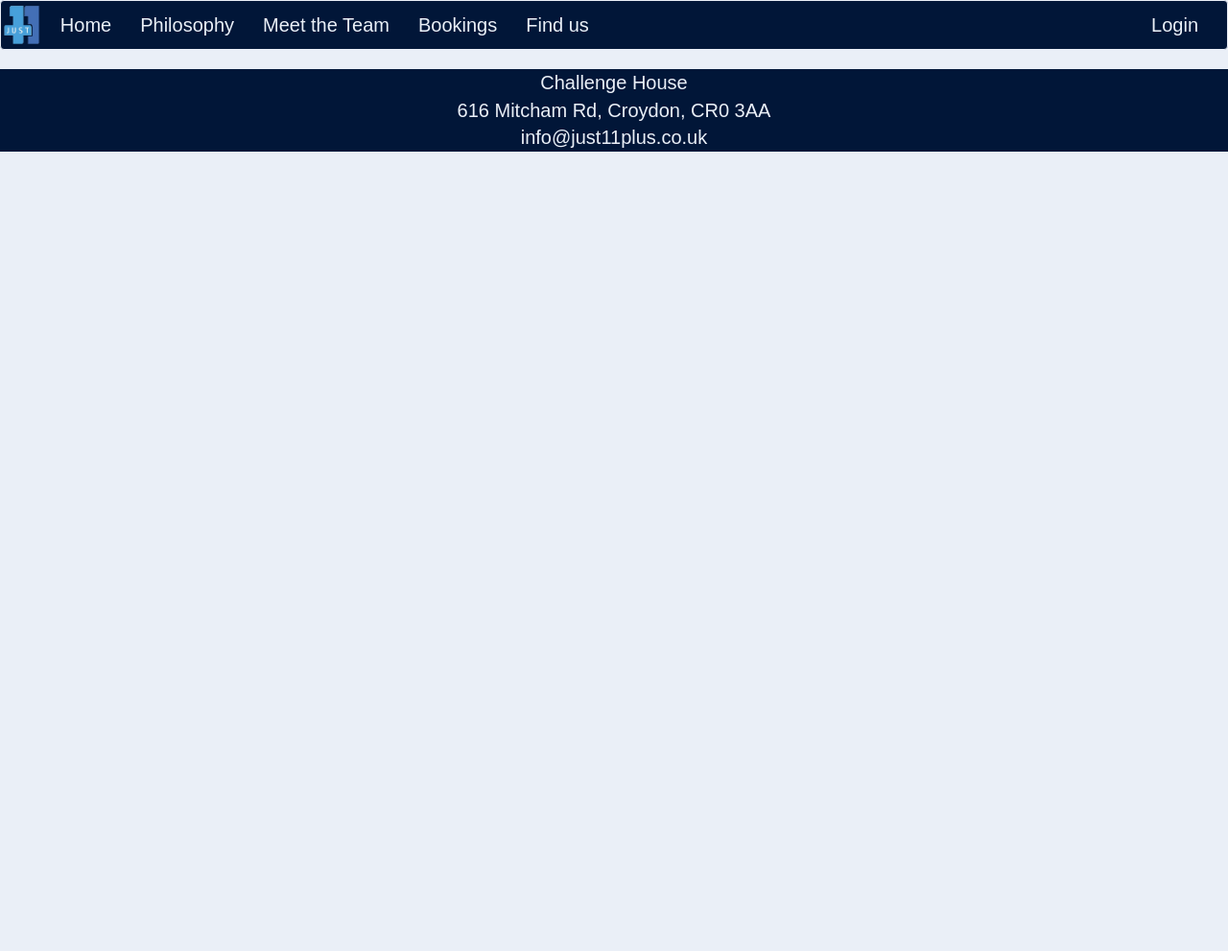
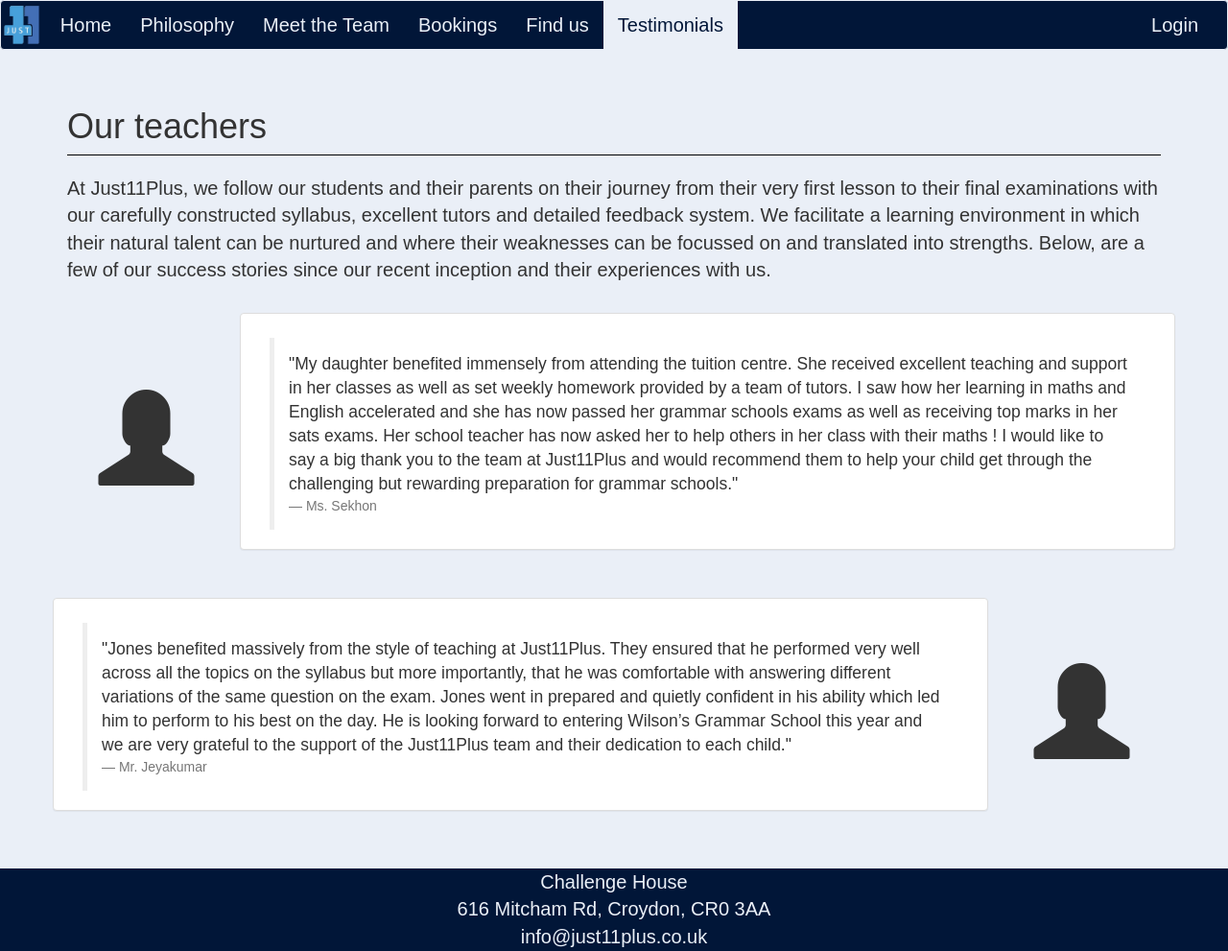
Before and after one commit to vognam/tuition_site, a Django app: page /testimonials in a window 1280 px wide. Shown: the whole page at 96% size. Before the commit the page ends 158 px from the top, so only its background shows below. Run offline with Django 3.2, Linux system fonts and the light colour scheme; some libraries are stand-ins or nearby versions; some web fonts are replaced.

Commit message:
testimonials update

```diff
--- a/home/templates/home/base.html
+++ b/home/templates/home/base.html
@@ -62,7 +62,7 @@
         <li class="{% if nbar == 'bookings' %}active{% endif %}"><a href="{% url 'bookings' %}">Bookings</a></li>
         <!--<li class="{% if nbar == 'whatis11plus' %}active{% endif %}"><a href="{% url 'whatis11plus' %}">What is 11+</a></li>-->
         <li class="{% if nbar == 'findus' %}active{% endif %}"><a href="{% url 'findus' %}">Find us</a></li>
-        <!--<li class="{% if nbar == 'testimonials' %}active{% endif %}"><a href="{% url 'testimonials' %}">Testimonials</a></li>-->
+        <li class="{% if nbar == 'testimonials' %}active{% endif %}"><a href="{% url 'testimonials' %}">Testimonials</a></li>
       </ul>
 
       <ul class="nav navbar-nav navbar-right">
--- a/home/templates/home/bookings.html
+++ b/home/templates/home/bookings.html
@@ -13,14 +13,14 @@
         <p>For those of you whose child is going into year 6 and is taking their 11 plus exam in the following September and October, we have paper classes running throughout August and September. We provide past papers as well as feedback for them from our tutors, all of whom have been Wilson's Grammar School or Wallington County Grammar School themselves (see meet the team). We run 2 hour sessions, one hour for maths and one hour for english and charge £25 for the two hours.</p>
         -->
         <h1 class="page-header">11 Plus Tutoring Sessions (Year 4 and Year 5)</h1>
-        <p>For those of you whose child has entered year 5 and is taking their 11 plus exam in 2018, we provide tuition classes which run on a weekly basis throughout the year. We will have 2 hour sessions (one hour for maths and one hour for english) costing £25 (£12.50 per hour) during which we will teach essential topics on the KS2 syllabus and how to tackle them. We provide ample homework for each child which we expect them to complete for the following week. Each homework pack will be different for each child, designed to target specific areas that they are struggling on.</p>
+        <p>For those whose child has entered year 4 or 5 and is taking their 11 plus exam in 2018 or 2019, we provide tuition classes which run on a weekly basis throughout the year. We run 2 hour sessions (one hour for maths and one hour for english) costing £25 (£12.50 per hour) during which we will teach essential topics on the KS2 syllabus and how to tackle them. We provide ample homework for each child which we expect them to complete for the following week. Each homework pack will be different for each child, designed to target specific areas that they are struggling on.</p>
     </div>
     <div class="container">
         <h1 class="page-header">How to book</h1>
         <div class="row text-center vertical-center">
             <div class="col-sm-3 well">
                 <h2><strong>1.</strong></h2>
-                <p>Fill out the form below or call us on 0203 051 3982 or 0753 904 5050</p>
+                <p>Fill out the form below or call us on 0753 904 5050 or 0203 051 3982</p>
                 <br>
             </div>
             <div class="col-sm-1"></div>
--- a/home/templates/home/meettheteam.html
+++ b/home/templates/home/meettheteam.html
@@ -11,7 +11,7 @@
         <p>Lorem ipsum dolor sit amet, consectetur adipiscing elit. Praesent venenatis, nisi a pellentesque porta, quam quam iaculis ligula, id tincidunt nunc nulla non libero. Nullam in purus nec diam vestibulum rhoncus vitae vel dolor. In ac lobortis magna. Pellentesque vel nisi fringilla, ullamcorper est a, porta erat. Sed scelerisque tempus neque, non auctor lorem porta sed. Pellentesque massa dui, facilisis vel dui viverra, suscipit bibendum massa. </p>
     </div>
     -->
-    <h2 class="page-header">Our teachers</h2>
+    <h1 class="page-header">Our teachers</h1>
     <div class="row">
         <div class="col-xs-12 col-lg-6">
             <img class="img-circle img-responsive center-block" src="{% static 'home/images/hasibdp.jpg' %}">
--- a/home/templates/home/testimonials.html
+++ b/home/templates/home/testimonials.html
@@ -5,6 +5,34 @@
 
 
 
+{% block body %}
+    <div class="container">
+        <h1 class="page-header">Our teachers</h1>
+        <p>At Just11Plus, we follow our students and their parents on their journey from their very first lesson to their final examinations with our carefully constructed syllabus, excellent tutors and detailed feedback system. We facilitate a learning environment in which their natural talent can be nurtured and where their weaknesses can be focussed on and translated into strengths. Below, are a few of our success stories since our recent inception and their experiences with us.</p>
+        <div class="row top-buffer vertical-center">
+            <div class="col-xs-2 text-center hidden-sm">
+                <span class="glyphicon glyphicon-user" style="font-size: 5em;"></span>
+            </div>
+            <div class="col-xs-12 col-lg-10 panel panel-default">
+                <blockquote class="panel-body">
+                    "My daughter benefited immensely from attending the tuition centre. She received excellent teaching and support in her classes as well as set weekly homework provided by a team of tutors. I saw how her learning in maths and English accelerated and she has now passed her grammar schools exams as well as receiving top marks in her sats exams. Her  school teacher has now asked her to help others in her class with their maths !
+I would like to say a big thank you to the team at Just11Plus and would recommend them to help your child get through the  challenging but rewarding preparation for grammar schools."
+                <footer>Ms. Sekhon</footer>
+                </blockquote>
+            </div>
+        </div>
 
-{% block body %}
+        <div class="row top-buffer vertical-center">
+            <div class="col-xs-12 col-lg-10 panel panel-default">
+                <blockquote class="panel-body">
+                    "Jones benefited massively from the style of teaching at Just11Plus. They ensured that he performed very well across all the topics on the syllabus but more importantly, that he was comfortable with answering different variations of the same question on the exam. Jones went in prepared and quietly confident in his ability which led him to perform to his best on the day. He is looking forward to entering Wilson’s Grammar School this year and we are very grateful to the support of the Just11Plus team and their dedication to each child."
+                <footer>Mr. Jeyakumar</footer>
+                </blockquote>
+            </div>
+            <div class="col-xs-2 text-center hidden-sm">
+                <span class="glyphicon glyphicon-user" style="font-size: 5em;"></span>
+            </div>
+        </div>
+    </div>
+
 {% endblock %}
```
Also changed, not shown: home/templates/home/index.html (+8 -3 lines), home/static/home/images/carousel1.png, home/static/home/images/door-sign-website.jpg (added).
